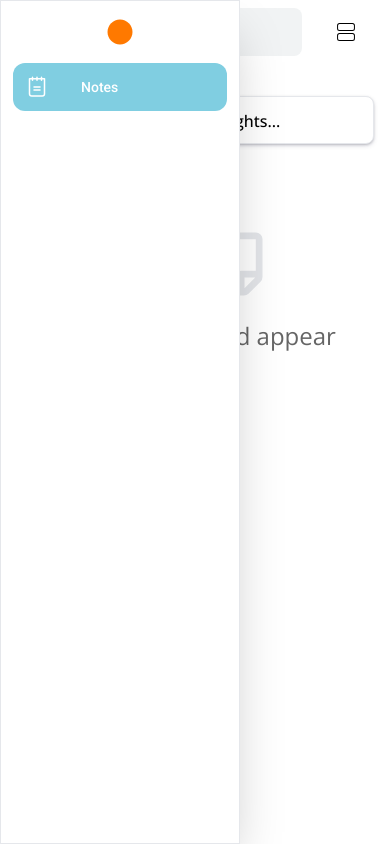
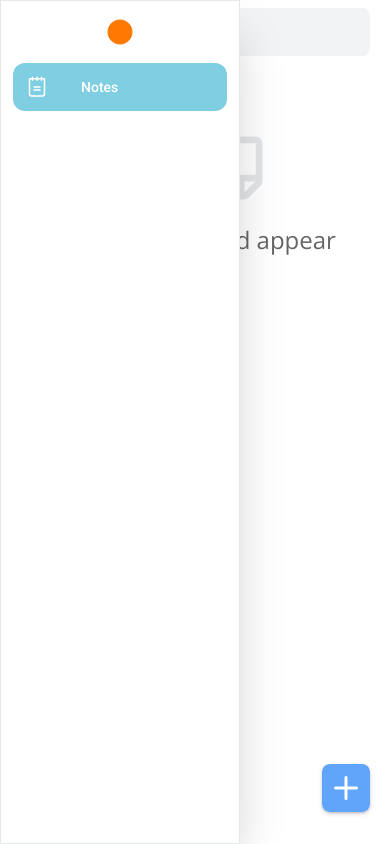
Before and after one commit to luk-aa/noto, a React (Vite) app: page / in a window 390 px wide. Built offline with nearby package versions, Linux system fonts and the light colour scheme.

Commit message:
add mobile version

```diff
--- a/src/components/Header.jsx
+++ b/src/components/Header.jsx
@@ -56,7 +56,7 @@ const Header = () => {
         />
       </div>
       <div
-        className="hover:bg-gray-200 p-3 rounded-full cursor-pointer"
+        className="hidden sm:block hover:bg-gray-200 p-3 rounded-full cursor-pointer"
         onClick={() => setGridView(!gridView)}
       >
         {gridView ? <CiGrid2H className="text-2xl text-black" /> : <CiGrid41 className="text-2xl text-black" />}
--- a/src/components/Layout.jsx
+++ b/src/components/Layout.jsx
@@ -22,7 +22,7 @@ export default function Layout() {
       <Header />
       <SideMenu />
       <main
-        className="mt-24 mb-4 pr-4 pl-[88px] flex items-center flex-col gap-5"
+        className="pt-12 sm:pt-24 mb-4 pr-4 pl-[88px] flex items-center flex-col gap-5"
       >
         <TakeNote />
         <NoteList />
--- a/src/components/Note.jsx
+++ b/src/components/Note.jsx
@@ -55,7 +55,7 @@ const Note = ({ title, text, tags, id, color }) => {
 
   return (
     <div
-      className="fixed inset-0 flex items-center justify-center bg-[#202124] bg-opacity-60 overflow-hidden z-50"
+      className="fixed px-2 inset-0 flex items-center justify-center bg-[#202124] bg-opacity-60 overflow-hidden z-50"
       onClick={handleSubmit}
     >
       <div
@@ -80,8 +80,8 @@ const Note = ({ title, text, tags, id, color }) => {
               className={` cursor-pointer`}
             >
               {!isTagInputVisible
-                ? <MdOutlineNewLabel className="text-2xl" onClick={() => setIsTagInputVisible(true)} />
-                : <MdNewLabel className={`text-2xl ${isTagInputVisible ? 'opacity-100' : 'opacity-0'} duration-200`} onClick={() => setIsTagInputVisible(false)} />}
+                ? <MdOutlineNewLabel className="text-3xl" onClick={() => setIsTagInputVisible(true)} />
+                : <MdNewLabel className={`text-3xl ${isTagInputVisible ? 'opacity-100' : 'opacity-0'} duration-200`} onClick={() => setIsTagInputVisible(false)} />}
 
             </div>
           </div>
@@ -103,7 +103,10 @@ const Note = ({ title, text, tags, id, color }) => {
 
           <textarea
             name="text"
-            className="custom-scrollbar w-full h-full pb-10 bg-transparent resize-none p-2 text-black focus:outline-none scrollbar-thin scrollbar-thumb-gray-300 placeholder:text-black"
+            className="custom-scrollbar w-full h-full pb-10 bg-transparent
+            resize-none p-2 text-black focus:outline-none
+            scrollbar-thin scrollbar-thumb-gray-300
+             placeholder:text-black"
             value={note.text}
             onChange={handleTextChange}
             placeholder="Write your note here..."
--- a/src/components/NoteList.jsx
+++ b/src/components/NoteList.jsx
@@ -32,28 +32,33 @@ const NoteList = () => {
   // Determine the final displayed notes based on filters
   const displayedNotes = searchFilter ? filteredNotesBySearch : filteredNotesByTag;
 
+  function handleOnMouseLeave() {
+    setIsMenuVisible(null)
+    closePalette()
+  }
 
   // Map through displayed notes and generate note components
   const notesMap = displayedNotes.map((note) => (
     <div key={note.id}>
       <div
-        className={`box-shadow-list relative mb-4 px-4 py-3 w-full min-h-[100px] flex flex-col justify-between border-[1px] border-gray-300
+        className={`box-shadow-list relative mb-4 px-4 py-3 w-full sm:min-h-[100px] flex flex-col justify-between border-[1px] border-gray-300
         rounded-2xl break-inside-avoid break-words cursor-default duration-100
         ${note.isOpen && "opacity-0"}`}
         style={{ whiteSpace: "pre-line", backgroundColor: note.color }}
         onClick={() => openNote(note.id)} // Open note on click
         onMouseEnter={() => setIsMenuVisible(note.id)} // Show menu on hover
-        onMouseLeave={() => setIsMenuVisible(null)} // Hide menu when mouse leaves
+        onMouseLeave={() => handleOnMouseLeave()} // Hide menu when mouse leaves
       >
         {!note.title.trim() && !note.text.trim() && <h2>Note is empty</h2>}
-        <h1 className={`text-[#202124] font-semibold mb-3 ${note.title.trim() ? "block" : "hidden"}`}>
+        <h1 className={`text-[#202124] font-semibold sm:mb-3 ${note.title.trim() ? "block" : "hidden"}`}>
           {highlightText(note.title, searchFilter)} {/* Highlight search text in title */}
         </h1>
         <p className="text-sm text-[#202124] tracking-[.014em] font-normal leading-5">
           {highlightText(note.text.slice(0, 300), searchFilter)} {/* Highlight search text in body */}
           {note.text.length > 300 ? "..." : ""}
         </p>
-        <div className="flex flex-wrap gap-2 mt-5">
+        {note.tags.length > 0 &&
+          <div className="flex flex-wrap gap-2 mt-2 sm:mt-5">
             {note.tags.map((tag, index) => (
               <h2 key={index} className="px-3 py-1 text-xs font-semibold text-[#3c4043] bg-[#3c404320] rounded-full">
                 {tag.value.length > 12
@@ -62,19 +67,20 @@ const NoteList = () => {
               </h2>
             ))}
           </div>
-        <div className={`mt-2 flex justify-between items-center duration-300 ease-in ${isMenuVisible === note.id ? "opacity-100" : "opacity-0"}`}>
-          <div className="flex gap-2" onClick={(e) => e.stopPropagation()}>
+        }
+        <div className={`hidden mt-2 sm:flex justify-between items-center duration-300 ease-in ${isMenuVisible === note.id ? "opacity-100" : "opacity-0"}`}>
+          <div className="w-full flex justify-between gap-2" onClick={(e) => e.stopPropagation()}>
+            <div
+              onClick={() => showPalette(note.id)}
+              className="p-2 text-[#3c4043] hover:bg-[#3c404320] rounded-full cursor-pointer"
+            >
+              <LuPalette className="text-md " />
+            </div>
             <div
               className="p-2 text-[#3c4043] hover:bg-[#3c404320] rounded-full cursor-pointer"
               onClick={() => deleteNote(note.id)} // Delete note on click
             >
               <RiDeleteBinLine className="text-md " />
-            </div>
-            <div
-              onClick={() => showPalette(note.id)}
-              className="p-2 text-[#3c4043] hover:bg-[#3c404320] rounded-full cursor-pointer"
-            >
-              <LuPalette className="text-md " />
             </div>
           </div>
         </div>
--- a/src/components/TakeNote.jsx
+++ b/src/components/TakeNote.jsx
@@ -6,6 +6,9 @@ import NoteColor from "./NoteColor";
 import { useNotes } from "../context/GlobalContext";
 import { MdOutlineNewLabel } from "react-icons/md";
 import { MdNewLabel } from "react-icons/md";
+import { IoIosAddCircle } from "react-icons/io";
+import { FaSquarePlus } from "react-icons/fa6";
+import { BsPlusSquareFill } from "react-icons/bs";
 
 
 const TakeNote = () => {
@@ -100,31 +103,39 @@ const TakeNote = () => {
       }
     }
   };
+  console.log(takeNoteIsOpen);
+
 
   return (
+    <div
+      className={` ${takeNoteIsOpen ? 'fixed sm:static z-50 bg-[#202124] sm:bg-transparent bg-opacity-60' : 'block'}
+       w-full inset-0 flex items-center justify-center`}
+      onClick={() => closeTakeNote()}
+    >
       <form
         onSubmit={saveNote}
-      className={`box-shadow relative max-w-[600px] ${takeNoteIsOpen ? 'min-h-[200px]' : 'h-12'} w-full px-2 pb-10 border rounded-lg duration-300`}
+        className={` sm:block box-shadow relative max-w-[600px] ${takeNoteIsOpen ? 'block p-4 sm:p-2 max-h-[500px] h-full sm:h-12 sm:min-h-[200px]' : 'hidden sm:block sm:h-12'}
+      w-full px-2 pb-10 border rounded-lg `}
         style={{ backgroundColor: color }}
         onClick={(e) => e.stopPropagation()}
       >
         {takeNoteIsOpen && (
           <>
-          <div className=" flex items-center px-2 gap-2">
+            <div className=" flex items-center gap-2">
               <input
                 type="text"
                 name="title"
                 value={singleNote.title}
                 onChange={textChange}
-              className="py-2 text-lg font-medium placeholder:text-black w-full bg-transparent rounded-lg outline-none"
+                className="px-3 sm:px-2 py-2 text-xl sm:text-lg font-medium placeholder:text-black w-full bg-transparent rounded-lg outline-none"
                 placeholder="Title"
               />
               <div
                 className={` cursor-pointer`}
               >
                 {!isTagInputVisible
-                ? <MdOutlineNewLabel className="text-2xl" onClick={() => setIsTagInputVisible(true)} />
-                : <MdNewLabel className={`text-2xl ${isTagInputVisible ? 'opacity-100' : 'opacity-0'} duration-200`} onClick={() => setIsTagInputVisible(false)} />}
+                  ? <MdOutlineNewLabel className="text-3xl sm:text-2xl" onClick={() => setIsTagInputVisible(true)} />
+                  : <MdNewLabel className={`text-3xl sm:text-2xl ${isTagInputVisible ? 'opacity-100' : 'opacity-0'} duration-200`} onClick={() => setIsTagInputVisible(false)} />}
 
               </div>
             </div>
@@ -150,14 +161,14 @@ const TakeNote = () => {
         <textarea
           name="text"
           ref={textAreaRef} // Reference to dynamically adjust height
-        className={`w-full py-3 px-2 rounded-lg outline-none
-          bg-transparent placeholder-black ${takeNoteIsOpen ? "text-sm" : "text-base font-medium"}`}
+          className={`w-full py-3 px-4 sm:px-2 rounded-lg outline-none
+          bg-transparent placeholder-black ${takeNoteIsOpen ? "sm:text-sm" : "text-base font-medium"}`}
           placeholder="Collect your thoughts..."
           value={singleNote.text}
           onChange={textChange}
           rows="1" // Starts with one row
           style={{ resize: "none", overflow: "hidden", height: '100%' }} // Prevent resizing, auto-adjust height
-        onClick={() => openTakeNote(true)}
+          onClick={() => openTakeNote()}
         />
 
         {/* Show Save Button and Color Picker only if form is open */}
@@ -178,6 +189,19 @@ const TakeNote = () => {
           </div>
         )}
       </form>
+      {!takeNoteIsOpen &&
+        <button
+          className="sm:hidden bg-white rounded-lg  fixed bottom-8 right-5 z-50"
+          onClick={(e) => {
+            e.stopPropagation(); // Prevents `closeTakeNote` from being triggered
+            openTakeNote();
+          }}
+        >
+          <BsPlusSquareFill
+            className="text-5xl rounded-lg text-blue-400 box-shadow" />
+        </button>
+      }
+    </div >
   );
 };
 
```
Lines whose indentation alone changed are shown as unchanged.
